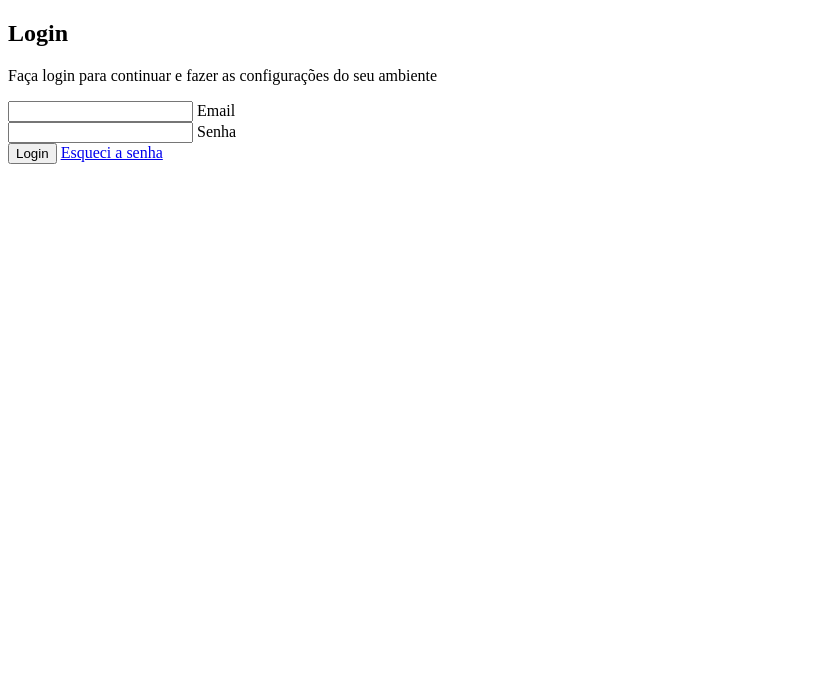
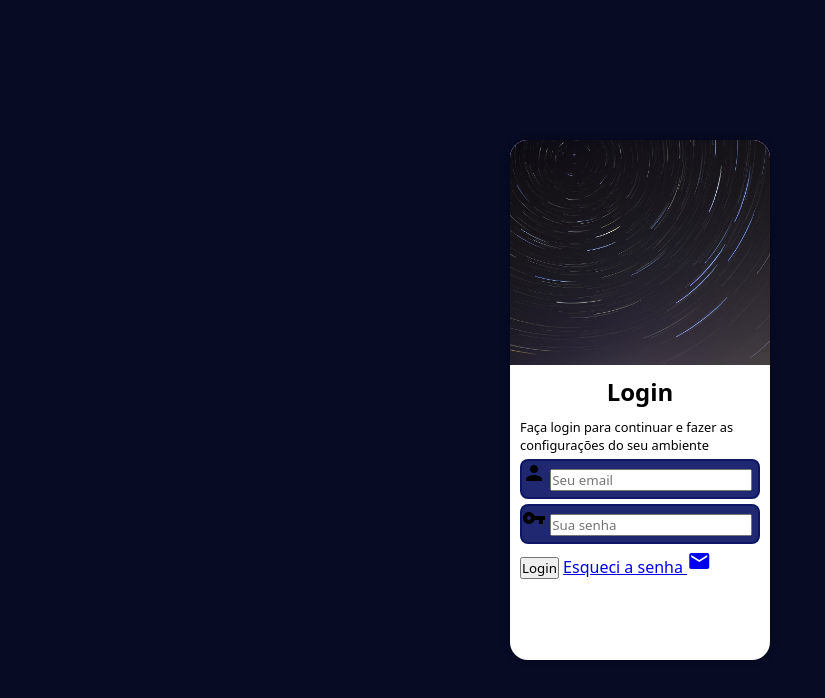
Before and after one commit to Kawa-Max/projeto-Login, a plain HTML site: page index.html in a window 1280 px wide. Shown: the whole page, without its empty margins (0-825 px from the left). Drawn offline with Linux system fonts and the light colour scheme.

Commit message:
alguns códigos

```diff
--- a/estilo/style.css
+++ b/estilo/style.css
@@ -1 +1,74 @@
 @charset "UTF-8";
+
+* {
+    margin: 0px;
+    padding: 0px;
+    font-family: system-ui, -apple-system, BlinkMacSystemFont, 'Segoe UI', Roboto, Oxygen, Ubuntu, Cantarell, 'Open Sans', 'Helvetica Neue', sans-serif;
+    box-sizing: border-box;
+}
+
+body, html {
+    background-color: rgb(7, 11, 36);
+    height: 100vh;
+    width: 100vw;
+}
+
+main {
+    position: relative;
+    width: 100vw;
+    height: 100vh;
+}
+
+#login {
+    position: absolute;
+    top: 50%;
+    left: 50%;
+
+    overflow: hidden;
+
+    background-color: white;
+    width: 260px;
+    height: 520px;
+    border-radius: 18px;
+    box-shadow: 0px 0px 7px rgba(0, 0, 0, 0.356);
+
+    transition: width .3s, height .3s;
+    transition-timing-function: ease;
+
+    transform: translate(-50%, -50%);
+}
+
+#imagem {
+    background: rgb(175, 122, 255) url('../imagem/img.jpg') no-repeat;
+    background-size: cover;
+    background-position: center center;
+    height: 225px;
+}
+
+#formulario {
+    display: block;
+    padding: 10px;
+}
+
+#formulario h1 {
+    text-align: center;
+    margin-bottom: 10px;
+}
+
+#formulario p {
+    font-size: .8em;
+}
+
+.campo {
+    background-color: rgba(0, 9, 94, 0.87);
+    margin: 5px 0px;
+    display: block;
+    border: 2px solid rgba(0, 9, 94, 0.623);
+    border-radius: 8px;
+    height: 40px;
+    width: 100%;
+}
+
+.campo > label {
+    display: none;
+}
--- a/index.html
+++ b/index.html
@@ -4,6 +4,7 @@
     <meta charset="UTF-8">
     <meta http-equiv="X-UA-Compatible" content="IE=edge">
     <meta name="viewport" content="width=device-width, initial-scale=1.0">
+    <link href="https://fonts.googleapis.com/icon?family=Material+Icons" rel="stylesheet">
     <link rel="stylesheet" href="estilo/style.css">
     <link rel="stylesheet" href="estilo/mq.css">
     <title>Login</title>
@@ -22,11 +23,13 @@
 
                 <p>Faça login para continuar e fazer as configurações do seu ambiente</p>
 
-                <form action="login.php" method="post">
+                <form action="login.php" method="post" autocomplete="on">
 
                     <div class="campo">
 
-                        <input type="email" name="mail" id="imail">
+                        <i class="material-icons">person</i>
+
+                        <input type="email" name="mail" id="imail" placeholder="Seu email" autocomplete="email" required>
 
                         <label for="imail">Email</label>
 
@@ -34,14 +37,16 @@
 
                     <div class="campo">
 
-                        <input type="password" name="senha" id="isenha">
+                        <i class="material-icons">vpn_key</i>
+
+                        <input type="password" name="senha" id="isenha" placeholder="Sua senha" autocomplete="current-password" required minlength="8">
 
                         <label for="isenha">Senha</label>
 
                     </div>
 
                     <input type="submit" value="Login">
-                    <a href="esqueceu.html">Esqueci a senha</a>
+                    <a href="esqueceu.html" class="botao">Esqueci a senha <i class="material-icons">mail</i></a>
 
                 </form>
 
```
Also changed, not shown: imagem/img.jpg (added).
